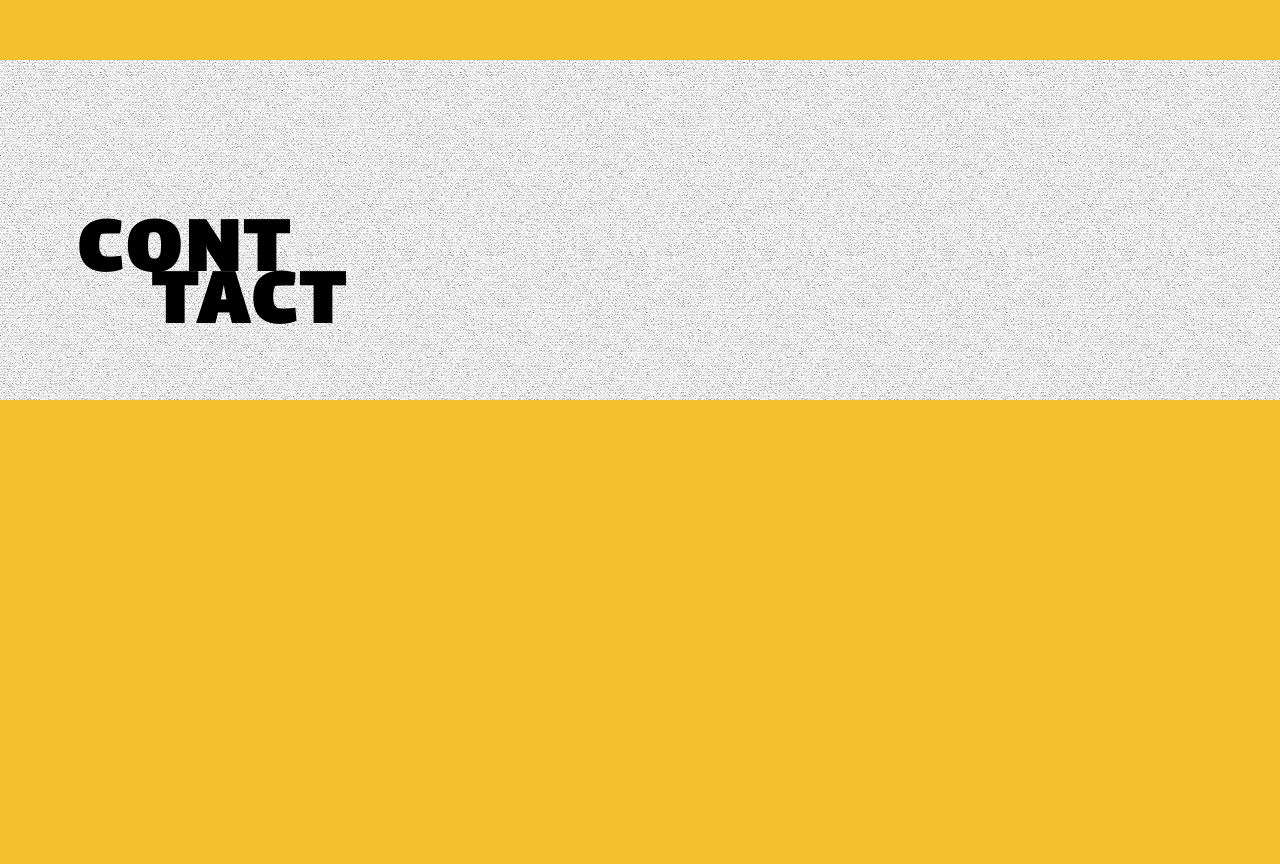
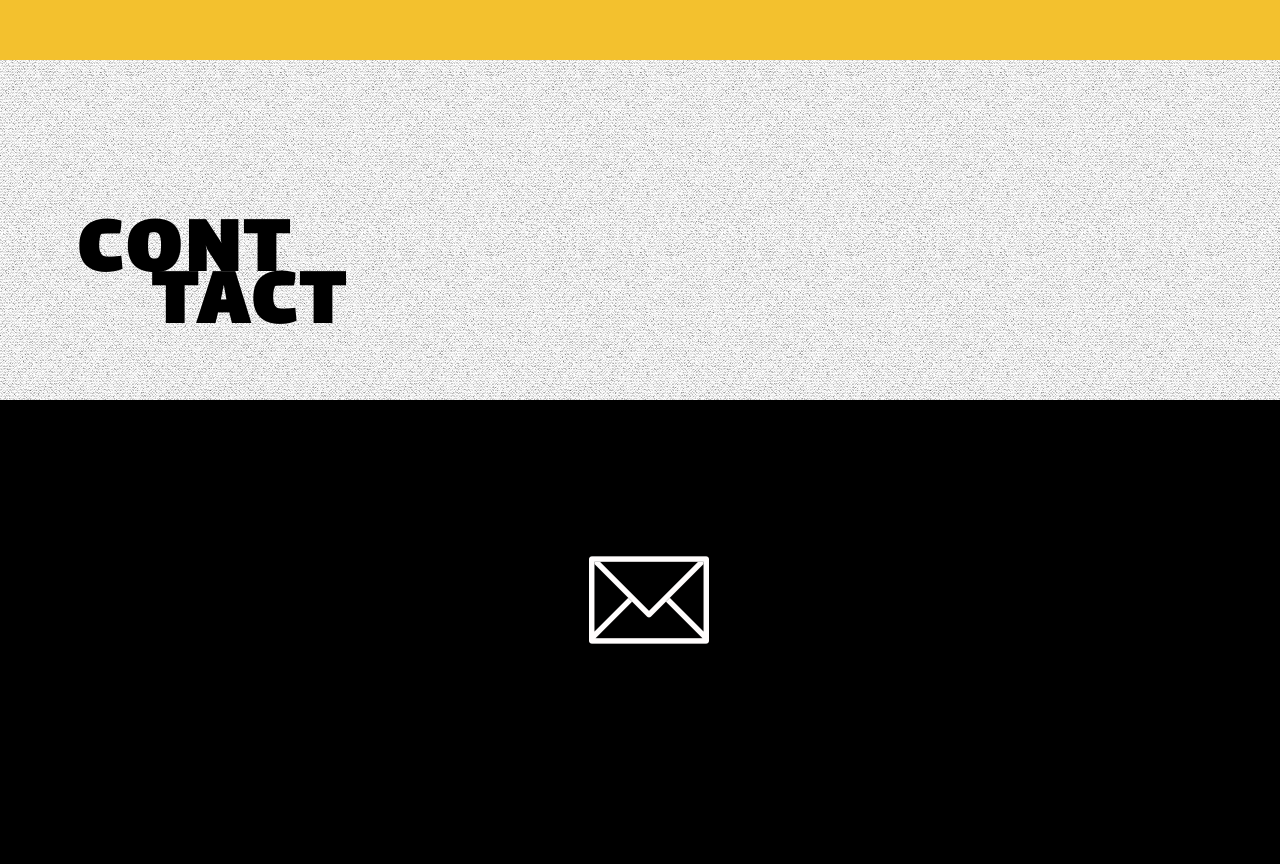
Before and after one commit to danielaaj12/Portafolio-Daniela, a plain HTML site: page prototypeO/index.html in a window 1280 px wide. Shown: the part 3026-3890 px from the top of the page. Before the commit the page ends 3440 px from the top, so only its background shows below. Drawn offline with Linux system fonts and the light colour scheme; a script that the page names is missing; a web font is replaced by a local one.

Commit message:
upload files
changes

```diff
--- a/prototypeO/index.html
+++ b/prototypeO/index.html
@@ -5,7 +5,7 @@
     <meta charset="utf-8" />
     <meta http-equiv="X-UA-Compatible" content="IE=edge">
     <title>D A N I E L A - Portfolio</title>
-    <link rel="shortcut icon" href="" type="image/x-icon">
+    <link rel="shortcut icon" href="img/cactus-of-mexico.png" type="image/x-icon">
     <meta name="viewport" content="width=device-width, initial-scale=1">
     <link href="https://fonts.googleapis.com/css?family=Anton|Montserrat" rel="stylesheet">
     <link rel="stylesheet" type="text/css" media="screen" href="css/style.css" />
@@ -137,6 +137,7 @@
             </div>
 
         </div>
+    </div>
 
 
     <!--Contact-->
@@ -145,6 +146,10 @@
             <h3 class="contact_title">CONT</h3>
             <h3 class="contact_title2">TACT</h3>
         </section>
+        <div class="contact_content">
+            <img class="email_image" src="img/contact.png" alt="Sobre de papel">
+
+        </div>
     </div>
     <!--End Contact section-->
     <script src="js/script.js"></script>
--- a/prototypeO/scss/partials/_content.scss
+++ b/prototypeO/scss/partials/_content.scss
@@ -59,7 +59,7 @@
   position: relative;
 }
 .contact_content{
-  background-color:black;
+  background-color: black;
   padding: 140px 0 200px;
   position: relative;
 }
@@ -122,3 +122,7 @@ h4{
 .projects_content2{
   padding-top: 6%;
 }
+
+.email_image{
+  margin-left: 46%;
+}
```
Also changed, not shown: prototypeO/css/style.css, prototypeO/img/cactus-of-mexico.png (added), prototypeO/img/contact.png (added), prototypeO/img/paper-plane.png (added), 1 other file. Lines whose indentation alone changed are shown as unchanged.
